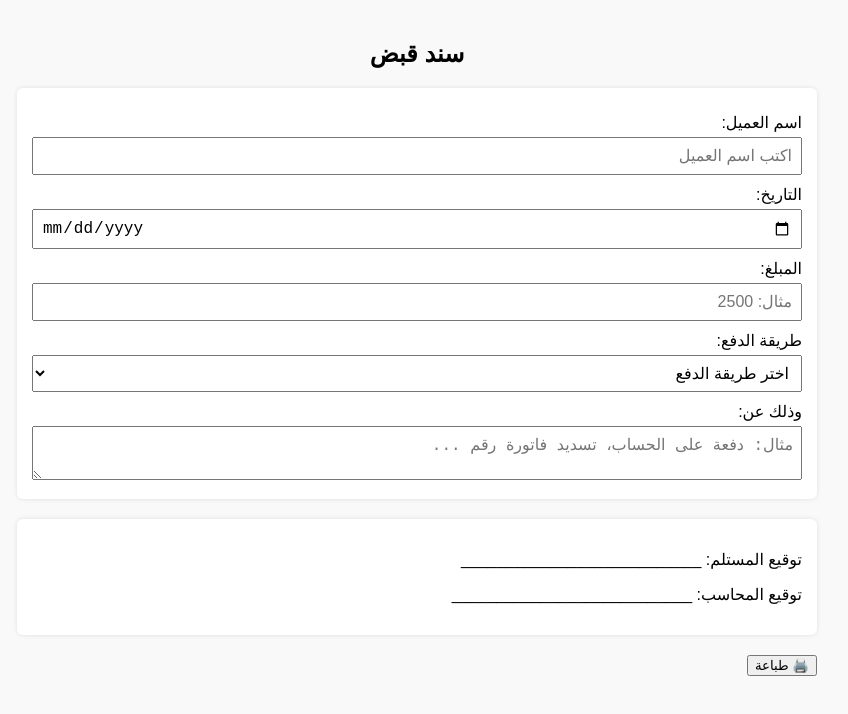
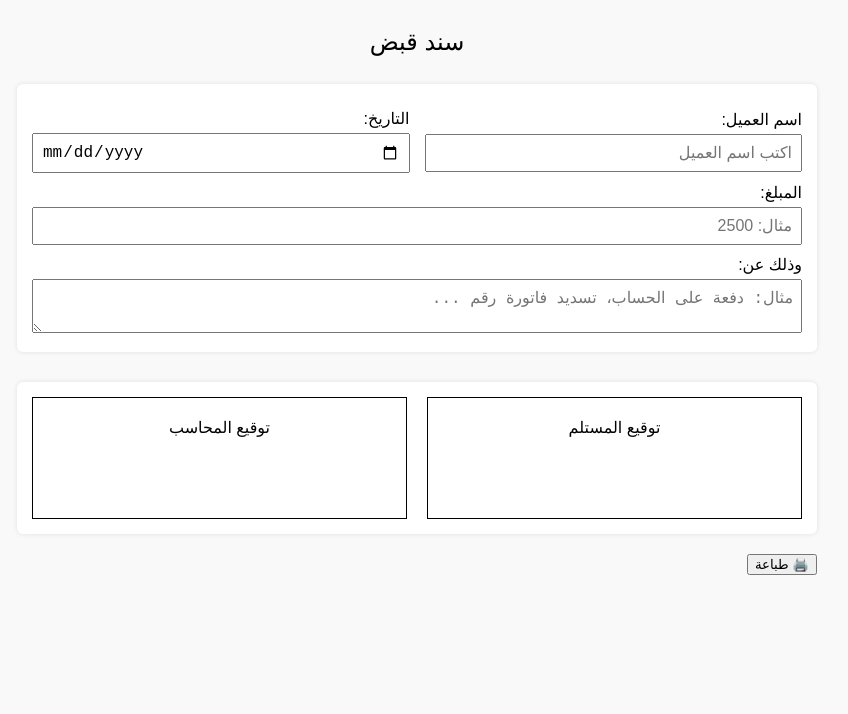
Before and after one commit to Products-JO/Sanad, a plain HTML site: page index.html in a window 1280 px wide. Shown: the whole page, without its empty margins (223-1071 px from the left). Drawn offline with Linux system fonts and the light colour scheme.

Commit message:
Add files via upload

```diff
--- a/index.html
+++ b/index.html
@@ -13,46 +13,66 @@
       background: #f9f9f9;
       direction: rtl;
     }
+
     .no-print {
       display: block;
       margin-bottom: 15px;
     }
+
     @media print {
       .no-print {
         display: none;
       }
-      input, select, textarea {
+
+      input, textarea {
         border: none;
         outline: none;
         -webkit-appearance: none;
       }
+
       input[type="date"]::-webkit-calendar-picker-indicator {
         display: none;
       }
+
       .print-only {
         display: block !important;
       }
+
       .screen-only {
         display: none !important;
       }
     }
+
     .print-only {
       display: none;
     }
-    h2 {
+
+    h2, .title-input {
       text-align: center;
       margin-bottom: 20px;
+      font-size: 24px;
     }
+
+    .title-input {
+      border: none;
+      font-size: 24px;
+      text-align: center;
+      width: 100%;
+      background: transparent;
+    }
+
     label {
       display: block;
       margin: 10px 0 5px;
     }
-    input, textarea, select {
+
+    input, textarea {
       width: 100%;
       padding: 8px;
       font-size: 16px;
       box-sizing: border-box;
     }
+
     .section {
       margin-bottom: 20px;
       background: #fff;
@@ -60,58 +80,86 @@
       border-radius: 6px;
       box-shadow: 0 0 5px rgba(0,0,0,0.1);
     }
+
+    .row {
+      display: flex;
+      gap: 15px;
+      align-items: center;
+      flex-wrap: wrap;
+    }
+
+    .row .field {
+      flex: 1;
+      min-width: 200px;
+    }
+
     .payment-print {
       font-size: 18px;
       margin-top: 10px;
     }
+
     .payment-box {
       border: 1px solid #000;
-      padding: 4px 8px;
+      padding: 6px 10px;
       min-width: 100px;
       text-align: center;
       display: inline-block;
-      margin-left: 8px;
+    }
+
+    .signatures {
+      display: flex;
+      justify-content: space-between;
+      gap: 20px;
+      margin-top: 30px;
+    }
+
+    .signature-box {
+      flex: 1;
+      border: 1px solid #000;
+      padding: 20px;
+      text-align: center;
+      min-height: 80px;
     }
   </style>
 </head>
 <body>
 
-  <h2>سند قبض</h2>
+  <div class="screen-only">
+    <input class="title-input" id="doc-title" value="سند قبض" />
+  </div>
+  <div class="print-only">
+    <h2 id="doc-title-print">سند قبض</h2>
+  </div>
 
   <div class="section">
-    <label>اسم العميل:</label>
-    <input type="text" placeholder="اكتب اسم العميل">
 
-    <label>التاريخ:</label>
-    <input type="date">
+    <div class="row">
+      <div class="field">
+        <label>اسم العميل:</label>
+        <input type="text" placeholder="اكتب اسم العميل">
+      </div>
+      <div class="field">
+        <label>التاريخ:</label>
+        <input type="date">
+      </div>
+    </div>
 
     <label>المبلغ:</label>
     <input type="number" id="amount" placeholder="مثال: 2500">
 
-    <label>طريقة الدفع:</label>
-    <select id="payment-method">
-      <option value="">اختر طريقة الدفع</option>
-      <option value="نقدًا">نقدًا</option>
-      <option value="شيك رقم">شيك رقم</option>
-      <option value="تحويل بنكي">تحويل بنكي</option>
-      <option value="أخرى">أخرى</option>
-    </select>
-
-    <!-- فقط للطباعة -->
+    <!-- يظهر فقط عند الطباعة -->
     <div class="print-only">
-      <label>طريقة الدفع:</label>
-      <div class="payment-print" id="payment-output">
-        <!-- يتم تعبئته تلقائياً -->
-      </div>
+      <label>المبلغ عند الطباعة:</label>
+      <div class="payment-print" id="payment-output"></div>
     </div>
 
     <label>وذلك عن:</label>
     <textarea rows="2" placeholder="مثال: دفعة على الحساب، تسديد فاتورة رقم ..."></textarea>
   </div>
 
-  <div class="section">
-    <p>توقيع المستلم: ___________________________</p>
-    <p>توقيع المحاسب: ___________________________</p>
+  <div class="section signatures">
+    <div class="signature-box">توقيع المستلم</div>
+    <div class="signature-box">توقيع المحاسب</div>
   </div>
 
   <button class="no-print" onclick="preparePrint()">🖨️ طباعة</button>
@@ -119,12 +167,13 @@
   <script>
     function preparePrint() {
       const amount = document.getElementById("amount").value;
-      const paymentMethod = document.getElementById("payment-method").value;
       const output = document.getElementById("payment-output");
+      const title = document.getElementById("doc-title").value;
+      document.getElementById("doc-title-print").textContent = title || "سند قبض";
 
-      if (amount && paymentMethod) {
+      if (amount) {
         const amountInWords = convertNumberToArabicWords(Number(amount));
-        output.innerHTML = `<span class="payment-box">${amount} (${amountInWords})</span>${paymentMethod}`;
+        output.innerHTML = `<span class="payment-box">${amount} (${amountInWords})</span>`;
       } else {
         output.innerHTML = "________";
       }
@@ -132,8 +181,10 @@
       window.print();
     }
 
+    // تحويل الرقم إلى كلمات
     function convertNumberToArabicWords(number) {
       if (isNaN(number) || number === 0) return "صفر";
+
       const ones = ["", "واحد", "اثنان", "ثلاثة", "أربعة", "خمسة", "ستة", "سبعة", "ثمانية", "تسعة"];
       const tens = ["", "عشرة", "عشرون", "ثلاثون", "أربعون", "خمسون", "ستون", "سبعون", "ثمانون", "تسعون"];
       const hundreds = ["", "مائة", "مئتان", "ثلاثمائة", "أربعمائة", "خمسمائة", "ستمائة", "سبعمائة", "ثمانمائة", "تسعمائة"];
```
